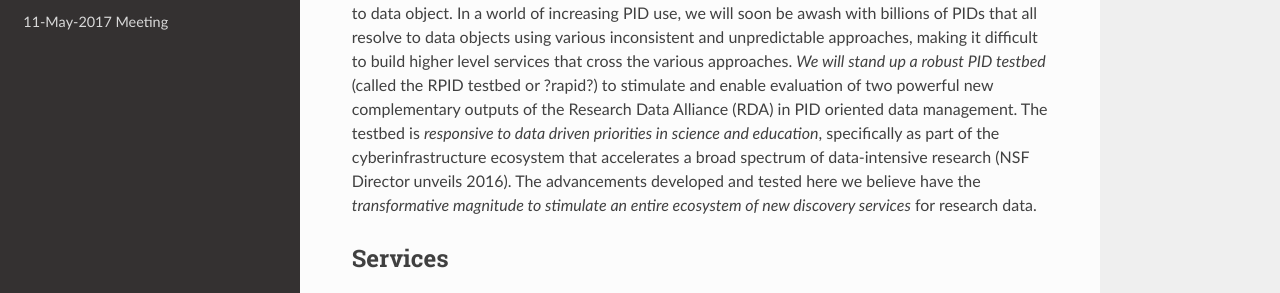
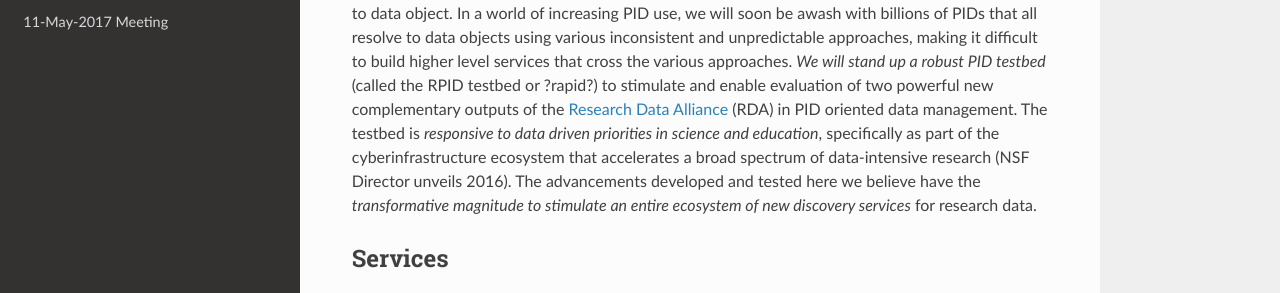
Before and after one commit to rpidproject/rpid, an MkDocs documentation site: the page built from docs/index.md, in a window 1280 px wide and 1017 px high. Shown: the part 310-603 px from the top of the window. Built offline with MkDocs 1.6.1, drawn with Linux system fonts in a browser that asks for light colours; nearby versions of some CDN libraries; old or Windows-style settings are respelled for this version of MkDocs; part of the change alters nothing that is shown.

```diff
--- a/docs/index.md
+++ b/docs/index.md
@@ -2,7 +2,7 @@
 
 ## Overview
 
-It has become good data practice to use persistent identifiers (PIDs) to identify digital data products whether a product is a collection, a file, or an object of some type. Naming solutions for digital data products eventually resolve a PID down to the digital object it identifies, but *the current landscape is limited by multiple solutions with weak interoperability, and inconsistent protocols* for getting from PID to data object. In a world of increasing PID use, we will soon be awash with billions of PIDs that all resolve to data objects using various inconsistent and unpredictable approaches, making it difficult to build higher level services that cross the various approaches. *We will stand up a robust PID testbed* (called the RPID testbed or ?rapid?) to stimulate and enable evaluation of two powerful new complementary outputs of the Research Data Alliance (RDA) in PID oriented data management. The testbed is *responsive to data driven priorities in science and education*, specifically as part of the cyberinfrastructure ecosystem that accelerates a broad spectrum of data-intensive research (NSF Director unveils 2016). The advancements developed and tested here we believe have the *transformative magnitude to stimulate an entire ecosystem of new discovery services* for research data.
+It has become good data practice to use persistent identifiers (PIDs) to identify digital data products whether a product is a collection, a file, or an object of some type. Naming solutions for digital data products eventually resolve a PID down to the digital object it identifies, but *the current landscape is limited by multiple solutions with weak interoperability, and inconsistent protocols* for getting from PID to data object. In a world of increasing PID use, we will soon be awash with billions of PIDs that all resolve to data objects using various inconsistent and unpredictable approaches, making it difficult to build higher level services that cross the various approaches. *We will stand up a robust PID testbed* (called the RPID testbed or ?rapid?) to stimulate and enable evaluation of two powerful new complementary outputs of the [Research Data Alliance](https://www.rd-alliance.org) (RDA) in PID oriented data management. The testbed is *responsive to data driven priorities in science and education*, specifically as part of the cyberinfrastructure ecosystem that accelerates a broad spectrum of data-intensive research (NSF Director unveils 2016). The advancements developed and tested here we believe have the *transformative magnitude to stimulate an entire ecosystem of new discovery services* for research data.
 
 ## Services
    * Handle Service - Development services can be seen at https://handle-dev.grid.iu.edu:8080
```
